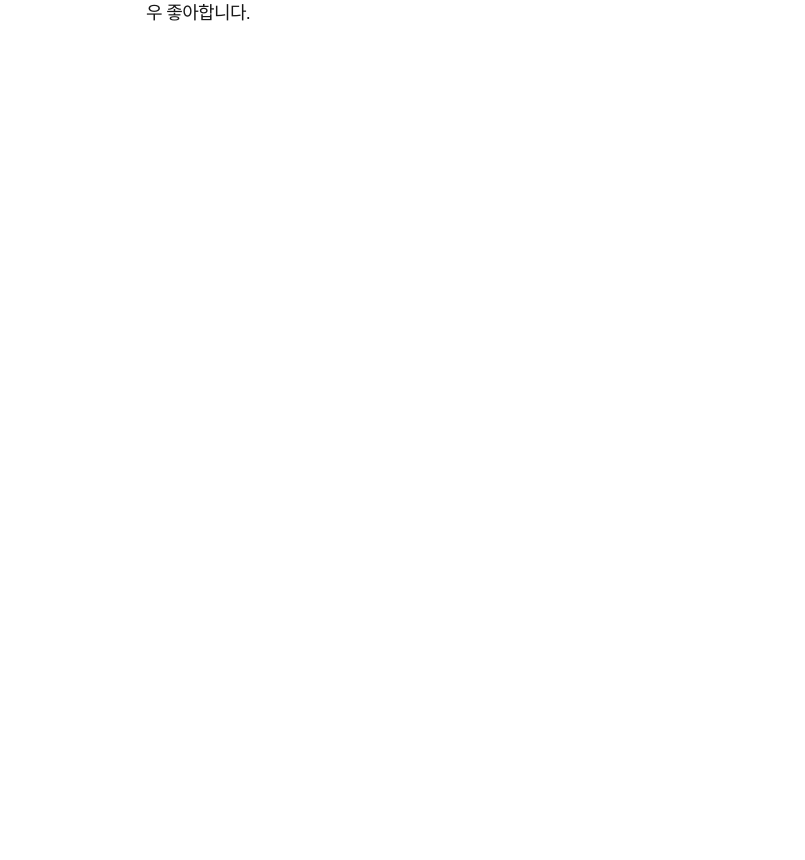
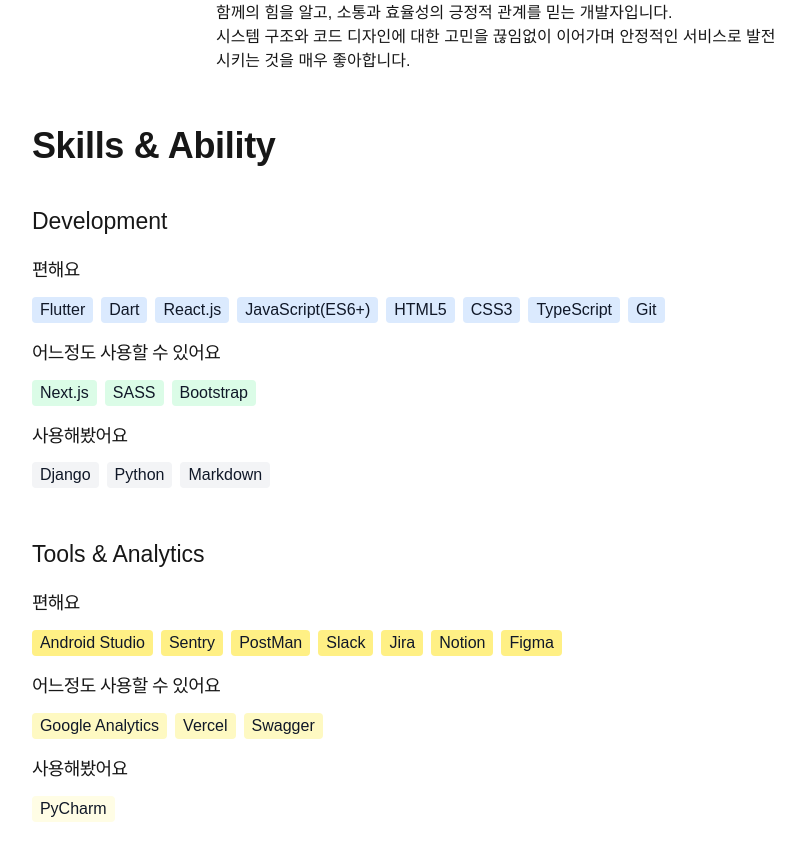
Before and after one commit to muminjun/portfolio, a Next.js app: page / in a window 1280 px wide. Shown: the part 340-1200 px from the top of the page, without its empty margins (268-1073 px from the left). Before the commit the page ends 800 px from the top, so only its background shows below. Built offline with nearby package versions, Linux system fonts and the light colour scheme; a web font is replaced by a local one.

Commit message:
[feat/main-page] 메인 페이지 hero-skill-project로 나누기 추가

```diff
--- a/src/app/_components/chip/chip-item.tsx
+++ b/src/app/_components/chip/chip-item.tsx
@@ -23,7 +23,7 @@
   );
 
   return (
-    <div className={`flex items-center gap-1 px-2 py-[1px] rounded-sm ${backgroundColor} ${textColor} text-detail-small`}>
+    <div className={`flex items-center gap-1 px-2 py-[1px] rounded-sm ${backgroundColor} ${textColor} text-detail-medium`}>
       {href ? (
         <a
           href={href}
--- /dev/null
+++ b/src/app/_components/sections/hero/hero-section.tsx
@@ -0,0 +1,47 @@
+import { ChipItemProps } from "@/types/chip";
+import ChipList from "../../chip/chip-list";
+
+export default function HeroSection() {
+    const chipItems: ChipItemProps[] = [
+      {
+        title: "Frontend-Devloper",
+        backgroundColor: "bg-yellow-100",
+      },
+      {
+        title: "React",
+        href: "https://react.dev/",
+        backgroundColor: "bg-yellow-100",
+      },
+      {
+        title: "Flutter",
+        href: "https://flutter.dev/",
+        backgroundColor: "bg-yellow-100",
+      },
+    ];
+
+  return (
+    <div className="flex max-w-4xl gap-6 flex-row items-start">
+      <img
+        src="/profile.jpg"
+        alt="김민준 포트폴리오"
+        className="w-40 h-40 object-cover rounded-full flex-shrink-0"
+      />
+      <div className="flex flex-col justify-start gap-3">
+        <h1 className="text-heading-small">김민준</h1>
+        <h2 className="text-detail-large">1999.08.16</h2>
+        <ChipList items={chipItems} />
+        <p className="text-detail-medium">
+          안녕하세요. 꼭꼭 씹어먹는 개발자 김민준입니다.
+          <br />
+          코드 읽기의 중요성을 알고, 빠르고 꼼꼼하게 코드를 분석할 수 있는
+          개발자입니다.
+          <br />
+          함께의 힘을 알고, 소통과 효율성의 긍정적 관계를 믿는 개발자입니다.
+          <br />
+          시스템 구조와 코드 디자인에 대한 고민을 끊임없이 이어가며 안정적인
+          서비스로 발전시키는 것을 매우 좋아합니다.
+        </p>
+      </div>
+    </div>
+  );
+}
--- /dev/null
+++ b/src/app/_components/sections/skills/skills-section.tsx
@@ -0,0 +1,76 @@
+import ChipList from "../../chip/chip-list";
+import {
+  SKILL_CATEGORIES,
+  SKILL_LEVELS,
+} from "@/data/skills";
+
+export default function SkillsSection() {
+  const developmentCategory = SKILL_CATEGORIES.DEVELOPMENT;
+  const toolsCategory = SKILL_CATEGORIES.TOOLS_ANALYTICS;
+
+  return (
+    <section id="skills" className="flex flex-col gap-8">
+      <h2 className="text-heading-medium">Skills & Ability</h2>
+
+      <div className="flex flex-col gap-12">
+        <div className="flex flex-col gap-4">
+          <h3 className="text-body-medium">
+            {developmentCategory.title}
+          </h3>
+
+          <div className="flex flex-col gap-4">
+            <div className="flex flex-col gap-3">
+              <h4 className={`text-detail-large font-semibold ${SKILL_LEVELS.EXPERT}`}>
+                {SKILL_LEVELS.EXPERT.label}
+              </h4>
+              <ChipList items={developmentCategory.expert} />
+            </div>
+
+            <div className="flex flex-col gap-3">
+              <h4 className={`text-detail-large font-semibold ${SKILL_LEVELS.INTERMEDIATE}`}>
+                {SKILL_LEVELS.INTERMEDIATE.label}
+              </h4>
+              <ChipList items={developmentCategory.intermediate} />
+            </div>
+
+            <div className="flex flex-col gap-3">
+              <h4 className={`text-detail-large font-semibold ${SKILL_LEVELS.BEGINNER}`}>
+                {SKILL_LEVELS.BEGINNER.label}
+              </h4>
+              <ChipList items={developmentCategory.beginner} />
+            </div>
+          </div>
+        </div>
+
+        <div className="flex flex-col gap-4">
+          <h3 className="text-body-medium">
+            {toolsCategory.title}
+          </h3>
+
+          <div className="flex flex-col gap-4">
+            <div className="flex flex-col gap-3">
+              <h4 className={`text-detail-large font-semibold ${SKILL_LEVELS.EXPERT}`}>
+                {SKILL_LEVELS.EXPERT.label}
+              </h4>
+              <ChipList items={toolsCategory.expert} />
+            </div>
+
+            <div className="flex flex-col gap-3">
+              <h4 className={`text-detail-large font-semibold ${SKILL_LEVELS.INTERMEDIATE}`}>
+                {SKILL_LEVELS.INTERMEDIATE.label}
+              </h4>
+              <ChipList items={toolsCategory.intermediate} />
+            </div>
+
+            <div className="flex flex-col gap-3">
+              <h4 className={`text-detail-large font-semibold ${SKILL_LEVELS.BEGINNER}`}>
+                {SKILL_LEVELS.BEGINNER.label}
+              </h4>
+              <ChipList items={toolsCategory.beginner} />
+            </div>
+          </div>
+        </div>
+      </div>
+    </section>
+  );
+}
--- a/src/app/page.tsx
+++ b/src/app/page.tsx
@@ -1,5 +1,6 @@
 import { ChipItemProps } from "@/types/chip";
-import ChipList from "./_components/chip/chip-list";
+import HeroSection from "./_components/sections/hero/hero-section";
+import SkillsSection from "./_components/sections/skills/skills-section";
 
 export default function HomePage() {
   const chipItems: ChipItemProps[] = [
@@ -20,28 +21,9 @@
   ];
 
   return (
-    <div className="max-w-4xl mx-auto gap-6 flex flex-row items-start">
-      <img
-        src="/profile.jpg"
-        alt="김민준 포트폴리오"
-        className="w-40 h-40 object-cover rounded-full flex-shrink-0"
-      />
-      <div className="flex flex-col justify-start gap-3">
-        <h1 className="text-heading-small">김민준</h1>
-        <h2 className="text-detail-large">1999.08.16</h2>
-        <ChipList items={chipItems} />
-        <p className="text-detail-large">
-          안녕하세요. 꼭꼭 씹어먹는 개발자 김민준입니다.
-          <br />
-          코드 읽기의 중요성을 알고, 빠르고 꼼꼼하게 코드를 분석할 수 있는
-          개발자입니다.
-          <br />
-          함께의 힘을 알고, 소통과 효율성의 긍정적 관계를 믿는 개발자입니다.
-          <br />
-          시스템 구조와 코드 디자인에 대한 고민을 끊임없이 이어가며 안정적인
-          서비스로 발전시키는 것을 매우 좋아합니다.
-        </p>
-      </div>
+    <div className="space-y-12 px-32 py-16">
+      <HeroSection />
+      <SkillsSection />
     </div>
   );
 }
--- /dev/null
+++ b/src/data/skills.ts
@@ -0,0 +1,71 @@
+import { ChipItemProps } from "@/types/chip";
+
+export const EXPERT_SKILLS: ChipItemProps[] = [
+  { title: "Flutter", backgroundColor: "bg-blue-100" },
+  { title: "Dart", backgroundColor: "bg-blue-100" },
+  { title: "React.js", backgroundColor: "bg-blue-100" },
+  { title: "JavaScript(ES6+)", backgroundColor: "bg-blue-100" },
+  { title: "HTML5", backgroundColor: "bg-blue-100" },
+  { title: "CSS3", backgroundColor: "bg-blue-100" },
+  { title: "TypeScript", backgroundColor: "bg-blue-100" },
+  { title: "Git", backgroundColor: "bg-blue-100" },
+];
+
+export const INTERMEDIATE_SKILLS: ChipItemProps[] = [
+  { title: "Next.js", backgroundColor: "bg-green-100" },
+  { title: "SASS", backgroundColor: "bg-green-100" },
+  { title: "Bootstrap", backgroundColor: "bg-green-100" },
+];
+
+export const BEGINNER_SKILLS: ChipItemProps[] = [
+  { title: "Django", backgroundColor: "bg-gray-100" },
+  { title: "Python", backgroundColor: "bg-gray-100" },
+  { title: "Markdown", backgroundColor: "bg-gray-100" },
+];
+
+export const EXPERT_TOOLS_SKILLS: ChipItemProps[] = [
+  { title: "Android Studio", backgroundColor: "bg-yellow-200" },
+  { title: "Sentry", backgroundColor: "bg-yellow-200" },
+  { title: "PostMan", backgroundColor: "bg-yellow-200" },
+  { title: "Slack", backgroundColor: "bg-yellow-200" },
+  { title: "Jira", backgroundColor: "bg-yellow-200" },
+  { title: "Notion", backgroundColor: "bg-yellow-200" },
+  { title: "Figma", backgroundColor: "bg-yellow-200" },
+];
+
+export const INTERMEDIATE_TOOLS_SKILLS: ChipItemProps[] = [
+  { title: "Google Analytics", backgroundColor: "bg-yellow-100" },
+  { title: "Vercel", backgroundColor: "bg-yellow-100" },
+  { title: "Swagger", backgroundColor: "bg-yellow-100" },
+];
+
+export const BEGINNER_TOOLS_SKILLS: ChipItemProps[] = [
+  { title: "PyCharm", backgroundColor: "bg-yellow-5" },
+];
+
+export const SKILL_CATEGORIES = {
+  DEVELOPMENT: {
+    title: "Development",
+    expert: EXPERT_SKILLS,
+    intermediate: INTERMEDIATE_SKILLS,
+    beginner: BEGINNER_SKILLS,
+  },
+  TOOLS_ANALYTICS: {
+    title: "Tools & Analytics",
+    expert: EXPERT_TOOLS_SKILLS,
+    intermediate: INTERMEDIATE_TOOLS_SKILLS,
+    beginner: BEGINNER_TOOLS_SKILLS,
+  },
+} as const;
+
+export const SKILL_LEVELS = {
+  EXPERT: {
+    label: "편해요",
+  },
+  INTERMEDIATE: {
+    label: "어느정도 사용할 수 있어요",
+  },
+  BEGINNER: {
+    label: "사용해봤어요",
+  },
+} as const;
```
